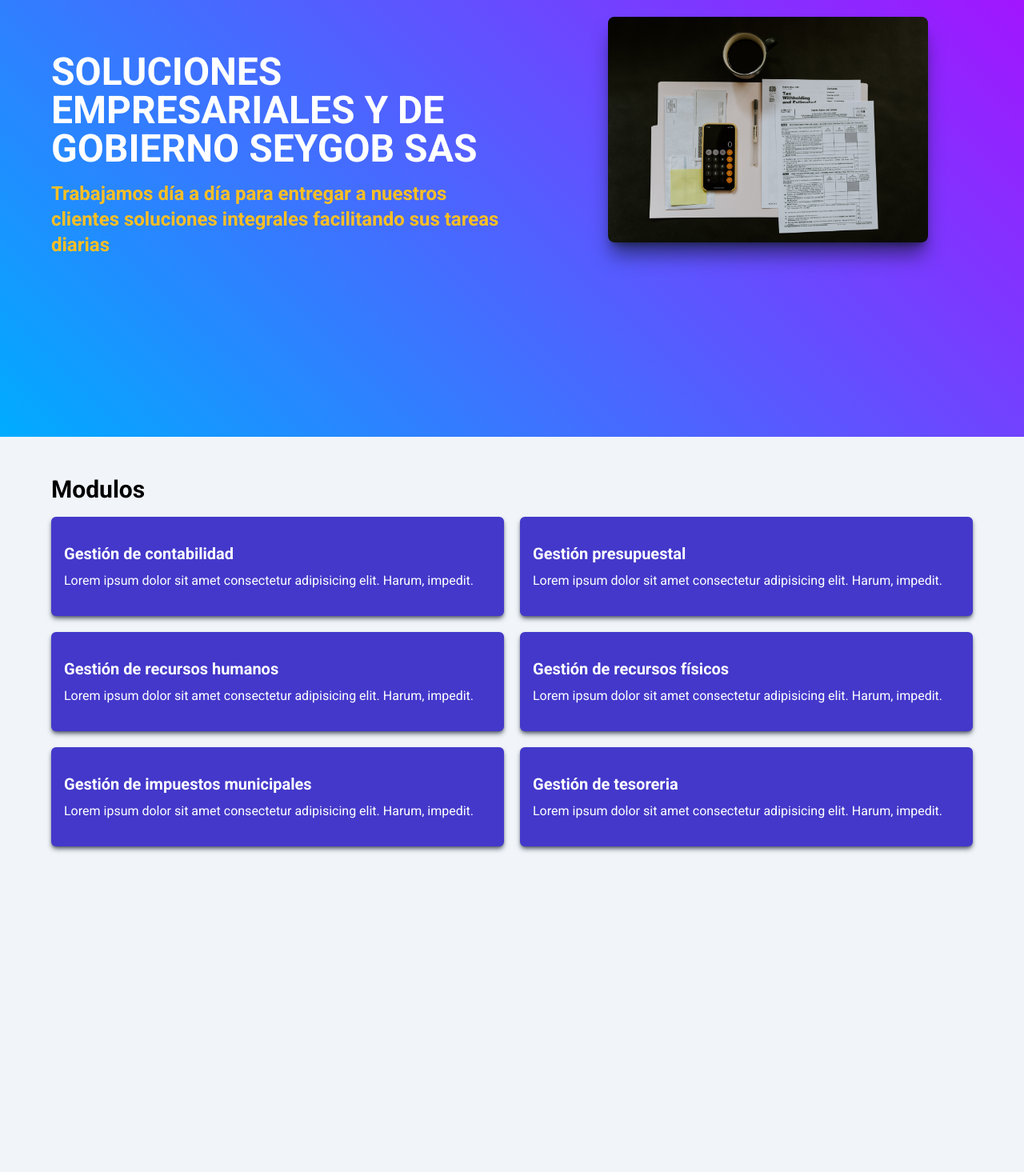
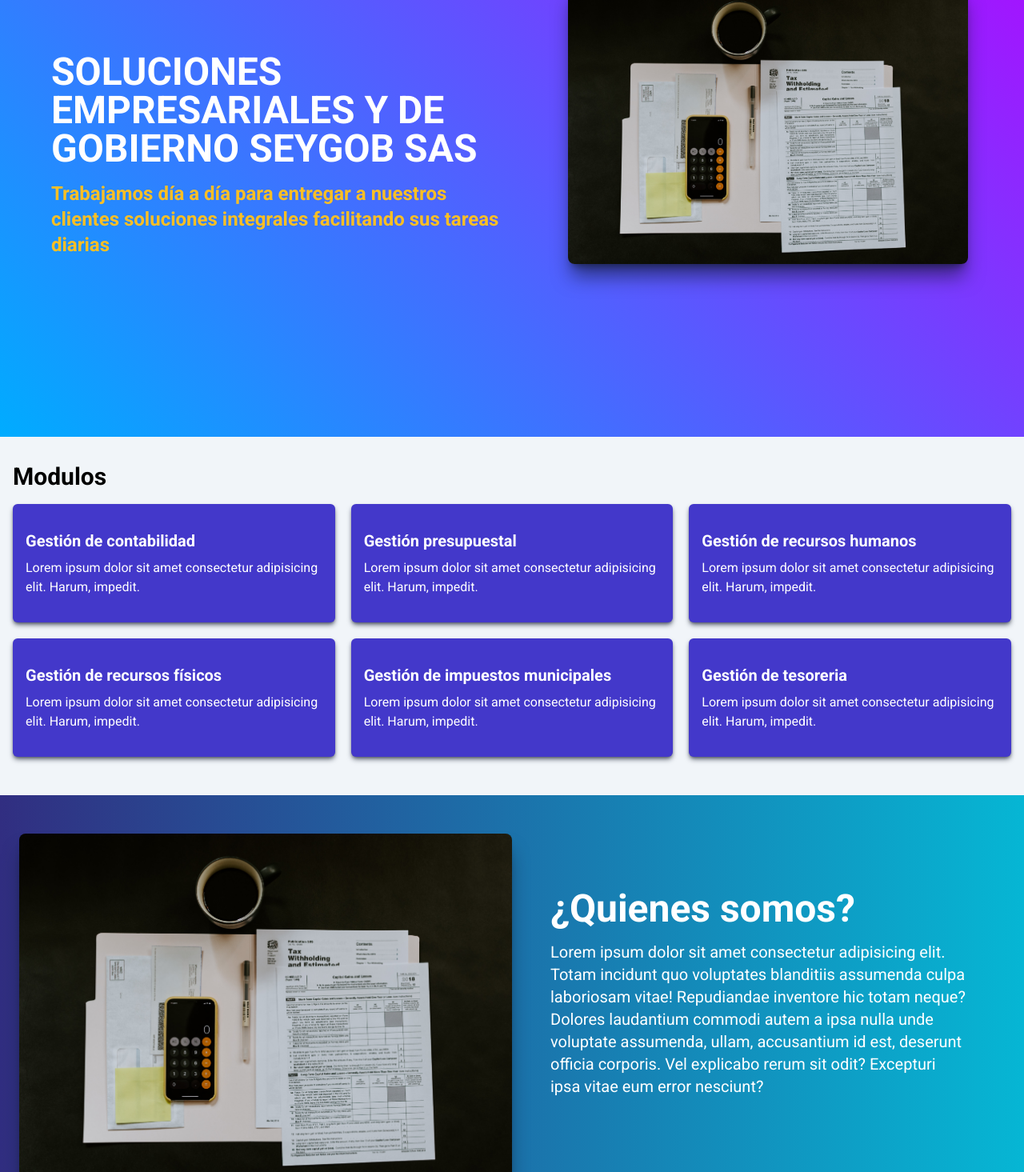
Before and after one commit to kristhian21/seygob-website, a Next.js app: page / in a window 1280 px wide. Shown: the part 254-1719 px from the top of the page at 80% size. Before the commit the page ends 1360 px from the top, so only its background shows below. Built offline with nearby package versions, Linux system fonts and the light colour scheme.

Commit message:
About component added

```diff
--- /dev/null
+++ b/src/components/About.js
@@ -0,0 +1,31 @@
+import { React, useState } from "react";
+import Image from "next/image";
+
+export default function About() {
+  const [image, setImage] = useState("/hero-image.jpg");
+  return (
+    <div
+      className="flex flex-col md:flex-row md:justify-between items-center bg-gradient-to-l from-cyan-500 to-indigo-900
+    py-12 px-6 text-white"
+    >
+      <Image
+        className="order-2 md:order-1 md:basis-1/2 rounded-lg shadow-xl shadow-slate-900/60"
+        src={`${image}`}
+        alt="Hero Image"
+        width={400}
+        height={400}
+      />
+      <div className="order-1 md:order-2 md:basis-1/2 md:px-12 mb-4">
+        <h3 className="text-4xl md:text-5xl font-bold mb-4">¿Quienes somos?</h3>
+        <p className="mb-4 text-xl">
+          Lorem ipsum dolor sit amet consectetur adipisicing elit. Totam
+          incidunt quo voluptates blanditiis assumenda culpa laboriosam vitae!
+          Repudiandae inventore hic totam neque? Dolores laudantium commodi
+          autem a ipsa nulla unde voluptate assumenda, ullam, accusantium id
+          est, deserunt officia corporis. Vel explicabo rerum sit odit?
+          Excepturi ipsa vitae eum error nesciunt?
+        </p>
+      </div>
+    </div>
+  );
+}
--- a/src/components/Hero.js
+++ b/src/components/Hero.js
@@ -5,7 +5,7 @@ export default function Hero() {
   const [image, setImage] = useState("/hero-image.jpg");
 
   return (
-    <section className="h-screen mb-12 hero-background flex flex-col md:flex-row">
+    <section className="h-screen mb-8 hero-background flex flex-col md:flex-row">
       <div className="basis-1/2 flex flex-col justify-center md:pl-16 p-4">
         <h1 className="text-2xl sm:text-3xl mt-24 lg:text-5xl font-black text-white">
           SOLUCIONES EMPRESARIALES Y DE GOBIERNO SEYGOB SAS
@@ -15,13 +15,13 @@ export default function Hero() {
           integrales facilitando sus tareas diarias
         </p>
       </div>
-      <div className="basis-1/2 flex justify-center items-center mt-8 p-4">
+      <div className="basis-1/2 flex justify-center items-center mt-8 p-4 mb-4">
         <Image
           className="rounded-lg shadow-xl shadow-slate-900/60"
           src={`${image}`}
           alt="Hero Image"
-          width={400}
-          height={300}
+          width={500}
+          height={500}
         />
       </div>
     </section>
--- a/src/components/Products.js
+++ b/src/components/Products.js
@@ -2,9 +2,9 @@ import Product from "./Product";
 
 export default function Products() {
   return (
-    <div className="px-16 mb-12">
+    <div className="px-4 mb-12">
       <h2 className="mb-4 text-3xl font-bold">Modulos</h2>
-      <div className="grid grid-cols-1 sm:grid-cols-2 gap-5">
+      <div className="grid grid-cols-1 sm:grid-cols-2 md:grid-cols-3 gap-5">
         <Product>Gestión de contabilidad</Product>
         <Product>Gestión presupuestal</Product>
         <Product>Gestión de recursos humanos</Product>
--- a/src/pages/index.js
+++ b/src/pages/index.js
@@ -1,3 +1,4 @@
+import About from "@/components/About";
 import Hero from "@/components/Hero";
 import Products from "@/components/Products";
 import Head from "next/head";
@@ -11,6 +12,7 @@ export default function Home() {
       </Head>
       <Hero />
       <Products />
+      <About />
     </div>
   );
 }
```
